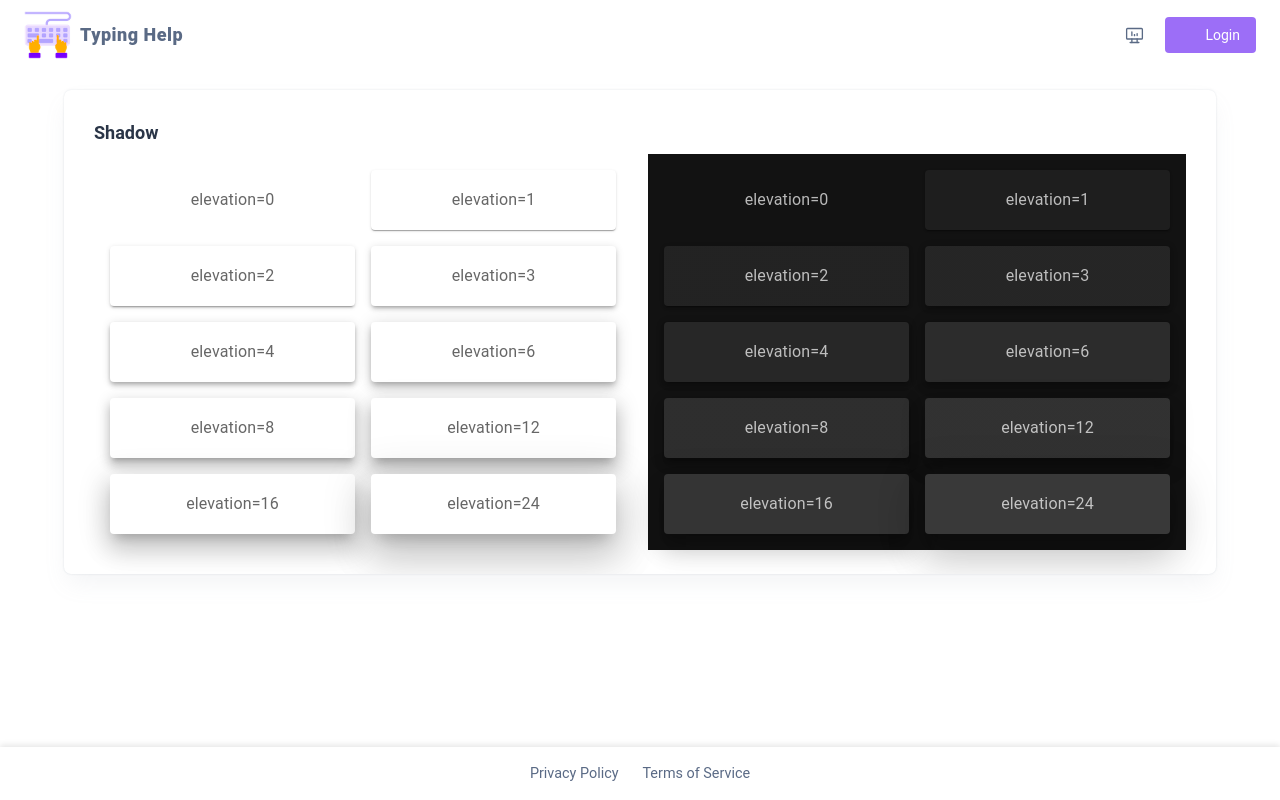
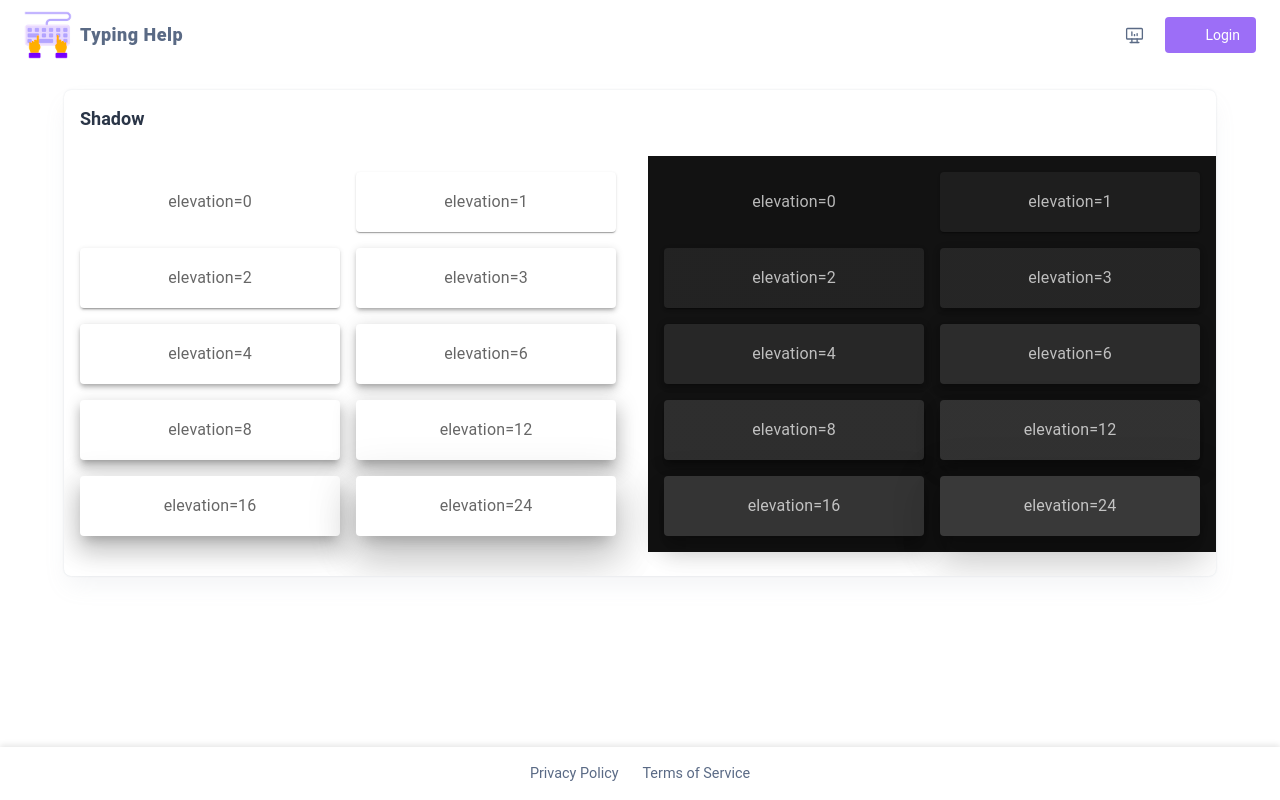
Before and after one commit to cloudful-io/typing-help, a Next.js app: page /utilities/shadow in a window 1280 px wide. Built offline with nearby package versions, Linux system fonts and the light colour scheme; no server answers; some icons are missing.

Commit message:
Removed extra padding in DashboardCard component

```diff
--- a/src/app/(DashboardLayout)/components/shared/DashboardCard.tsx
+++ b/src/app/(DashboardLayout)/components/shared/DashboardCard.tsx
@@ -34,7 +34,7 @@ const DashboardCard = ({
           </Typography>
         </CardContent>
       ) : (
-        <CardContent sx={{ p: "30px" }}>
+        <CardContent sx={{ p: 0 }}>
           {title ? (
             <Stack
               direction="row"
@@ -42,6 +42,7 @@ const DashboardCard = ({
               justifyContent="space-between"
               alignItems={"center"}
               mb={1}
+              sx={{ p: 2 }}
             >
               <Box>
                 {title ? <Typography variant="h5">{title}</Typography> : ""}
```
